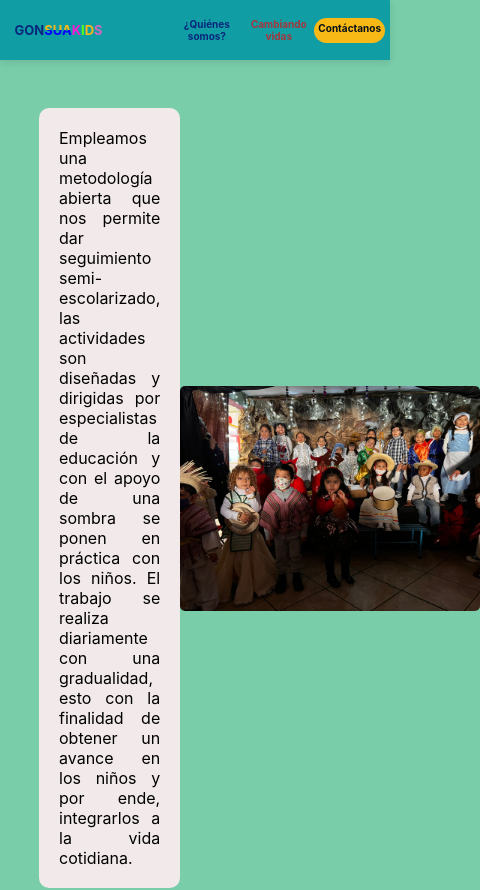
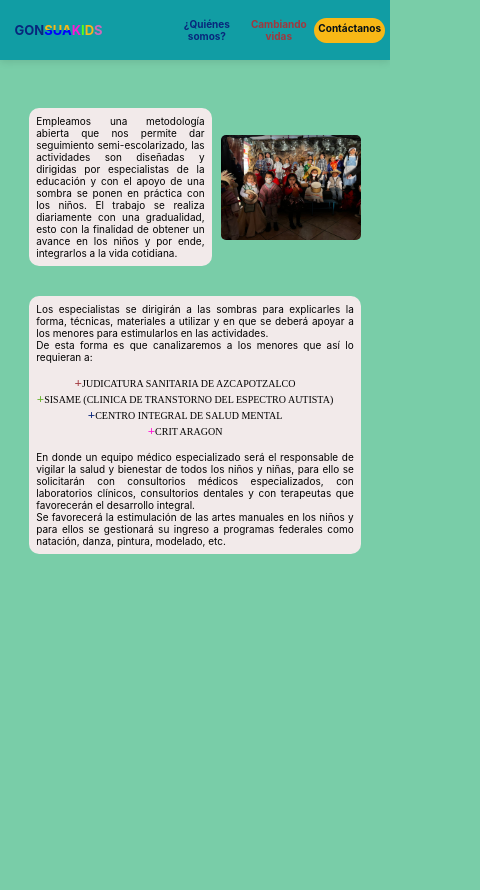
Before and after one commit to GonsuaKids/GonsuaPage, a React (Create React App) app in the folder gonsuakidsfront/: page /GonsuaPage/Team in a window 390 px wide. Shown: the top 890 px of the page, 480 px wide, since content can reach past the window. Built offline with nearby package versions, Linux system fonts and the light colour scheme.

Commit message:
DAMG: Parte de Team terminada para pantallas mayores a 600px TODO: pantalla Team responsiva para dispositivos menores a 600px TODO2: diseño tentativo para la parte de contacto, buscando nada más sustituir por la info final

```diff
--- /dev/null
+++ b/gonsuakidsfront/src/components/others/CSS/Contacto.css
@@ -0,0 +1,6 @@
+.img-container-cont{
+    display: flex;
+    justify-content: center;
+    align-items: center;
+    width: 100%;
+}
--- a/gonsuakidsfront/src/components/others/CSS/Team.css
+++ b/gonsuakidsfront/src/components/others/CSS/Team.css
@@ -16,9 +16,8 @@
     display: flex;
     justify-content: space-between;
     align-items: center;
-    max-width: 80%;
+    max-width: 85%;
     margin-bottom: 30px;
-
 }
 
 .img-container>p{
@@ -28,7 +27,40 @@
 .text-team{
     max-width: 85%;
     background: var(--blancoGon);
-    padding: 20px;
+    padding: 15px;
     border-radius: 10px;
     text-align: justify;
 }
+
+.vid-container{
+    display: flex;
+    flex-direction: row;
+    margin-top: 30px;
+}
+
+@media (max-width: 600px) {
+    .event--img{
+        max-width: 140px;
+    }
+
+    .img-container>p{
+        max-width: 55%;
+    }
+
+    .text-team{
+        font-size: x-small;
+        padding: 7px;
+    }
+
+    .le-team{
+        font-size: x-small;
+    }
+
+    .le-team::before{
+        font-size: small;
+    }
+
+
+
+
+}
--- a/gonsuakidsfront/src/components/others/Contacto.jsx
+++ b/gonsuakidsfront/src/components/others/Contacto.jsx
@@ -0,0 +1,18 @@
+import Footer from "../pure/Footer";
+import Navbar from "../pure/Navbar";
+import './CSS/Contacto.css'
+
+export default function Contacto(){
+    return(
+        <>
+            <Navbar/>
+            <p>Ponte en contacto con nosotros a través de los siguientes medios:</p>
+            <p>Ponte en contacto con nosotros a través de los siguientes medios:</p>
+            <p>Ponte en contacto con nosotros a través de los siguientes medios:</p>
+            <div className="img-container-cont">
+                <img src={require('../../assets/EventoGon2.jpeg')} alt="Imagen de un evento de nuestra fundación" className='event--img'/>
+            </div>
+            <Footer/>
+        </>
+    )
+}
--- a/gonsuakidsfront/src/components/others/Team.jsx
+++ b/gonsuakidsfront/src/components/others/Team.jsx
@@ -1,6 +1,7 @@
 import Footer from "../pure/Footer";
 import Navbar from "../pure/Navbar";
 import './CSS/Team.css'
+import ReactPlayer from 'react-player'
 
 
 export default function Team(){
@@ -26,10 +27,10 @@ export default function Team(){
                     <br/>
                     <br/>
                     <ul>
-                        <li>JUDICATURA SANITARIA DE AZCAPOTZALCO</li>
-                        <li>SISAME (CLINICA DE TRANSTORNO DEL ESPECTRO AUTISTA)</li>
-                        <li>CENTRO INTEGRAL DE SALUD MENTAL</li>
-                        <li>CRIT ARAGON</li>
+                        <li className="le-team">JUDICATURA SANITARIA DE AZCAPOTZALCO</li>
+                        <li className="le-team">SISAME (CLINICA DE TRANSTORNO DEL ESPECTRO AUTISTA)</li>
+                        <li className="le-team">CENTRO INTEGRAL DE SALUD MENTAL</li>
+                        <li className="le-team">CRIT ARAGON</li>
                     </ul>
                     <br/>
                     En donde un equipo médico especializado será el responsable de vigilar la salud y
@@ -41,6 +42,34 @@ export default function Team(){
                     gestionará su ingreso a programas federales como natación, danza, pintura,
                     modelado, etc.
                 </p>
+                <div className="vid-container">
+                    <div className='react-player'>
+                        <ReactPlayer
+                            url='https://youtube.com/shorts/7sMBGiLOjyI'
+                            // playing: false
+                            width='70%'
+                            height='100%'
+                        />
+                    </div>
+
+                    <div className='react-player'>
+                        <ReactPlayer
+                            url='https://youtube.com/shorts/UDbadOz0ukg'
+                            // playing: false
+                            width='70%'
+                            height='100%'
+                        />
+                    </div>
+
+                    <div className='react-player'>
+                        <ReactPlayer
+                            url='https://youtube.com/shorts/AijDELH5OVA'
+                            // playing: false
+                            width='70%'
+                            height='100%'
+                        />
+                    </div>
+                </div>
             </div>
             <Footer/>
         </>
```
